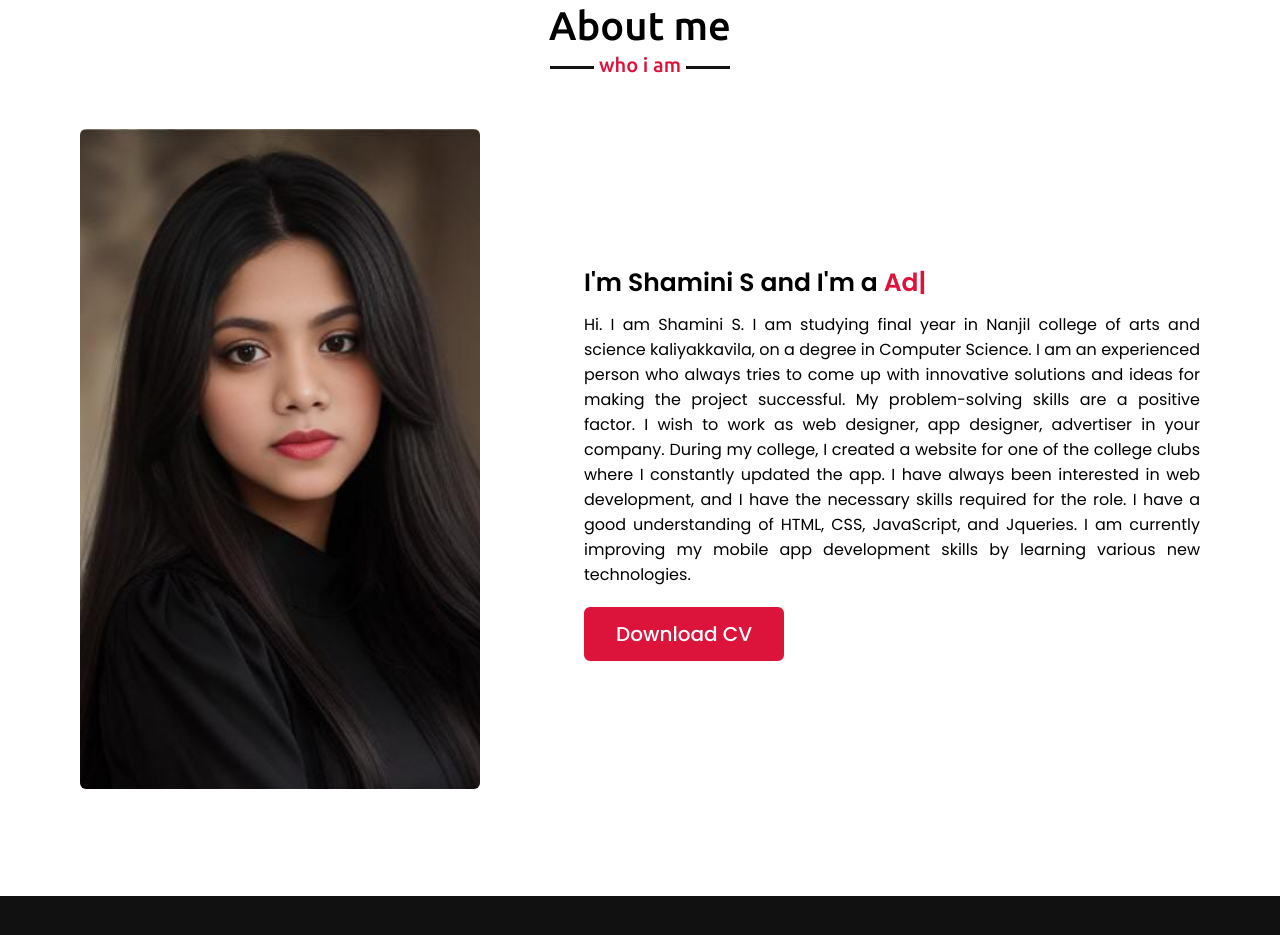
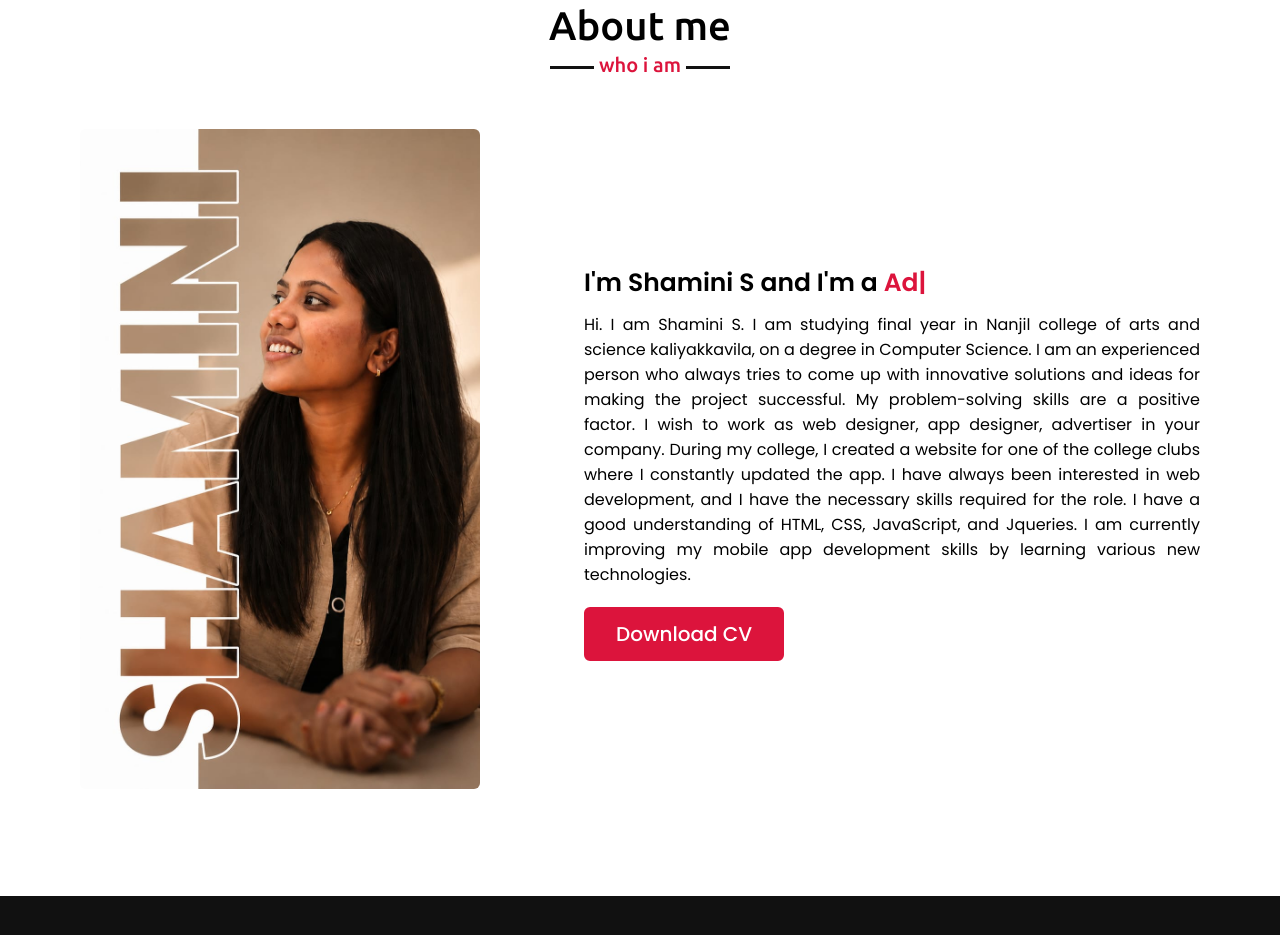
Before and after one commit to ShaminiSuresh/digital_portfolio, a plain HTML site: page index.html in a window 1280 px wide. Shown: the part 897-1832 px from the top of the page. Drawn offline with nearby package versions, Linux system fonts and the light colour scheme.

Commit message:
Fix HTML formatting and update content

```diff
--- a/index.html
+++ b/index.html
@@ -52,7 +52,7 @@
             <h2 class="title">About me</h2>
             <div class="about-content">
                 <div class="column left">
-                    <img src="shamini.jpg" alt="">
+                    <img src="WhatsApp Image 2026-06-25 at 12.15.54 AM.jpeg" alt="">
                 </div>
                 <div class="column right">
                     <div class="text">I'm Shamini S and I'm a <span class="typing-2"></span></div>
```
